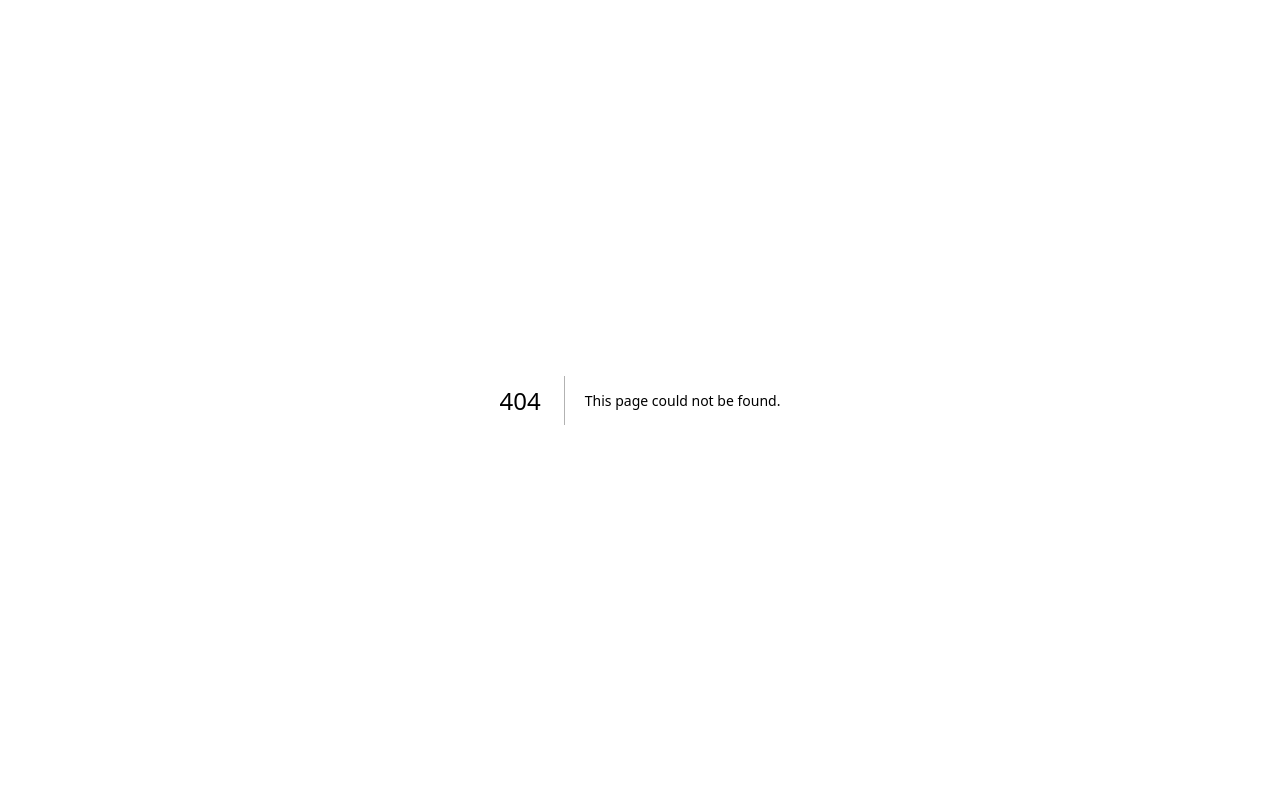
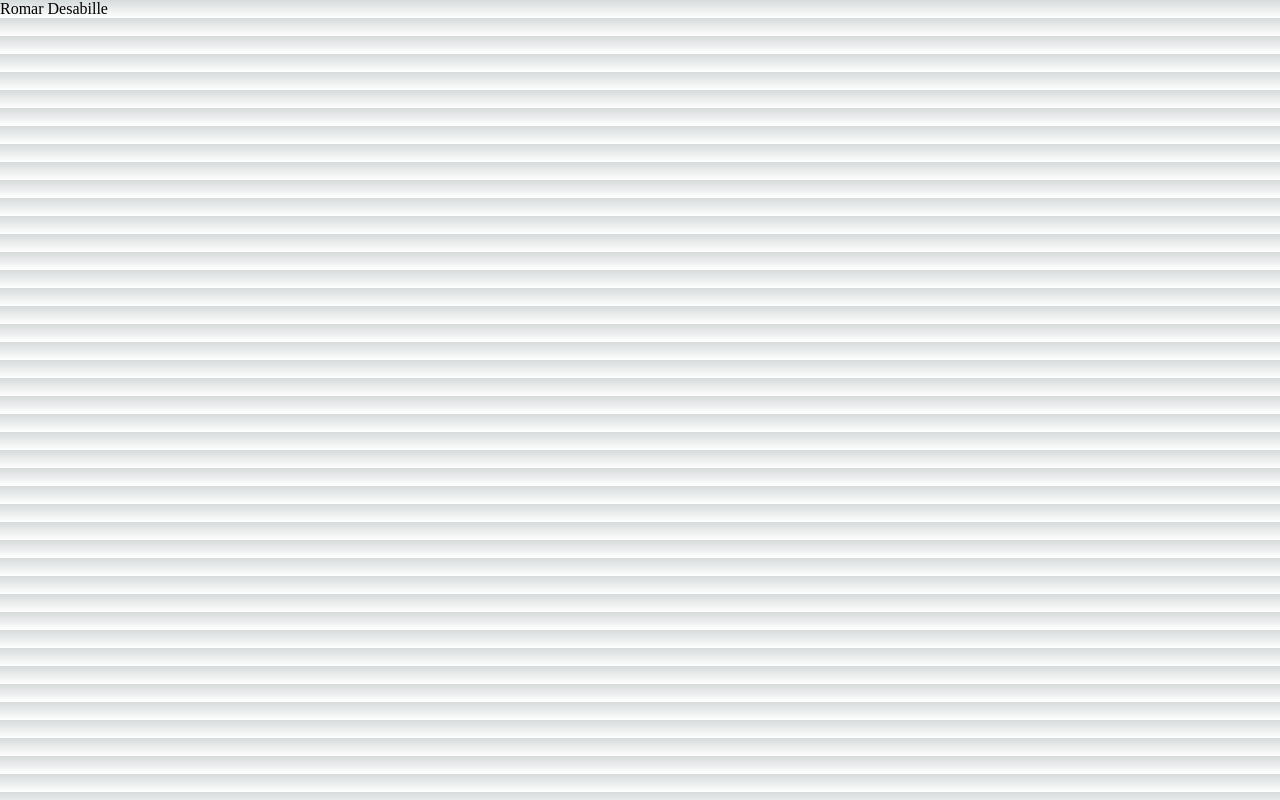
Before and after one commit to romardesabillee/git-example-adv102C, a Next.js app: page /romar_desabille in a window 1280 px wide. Before the commit this address had no page. Built offline with nearby package versions, Linux system fonts and the light colour scheme.

Commit message:
added page & updated readme

```diff
--- /dev/null
+++ b/src/pages/romar_desabille.tsx
@@ -0,0 +1,7 @@
+
+export default function MyPage() {
+
+    return (
+        <div>Romar Desabille</div>
+    )
+}
```
Also changed, not shown: 1 other file (tests, documents, lock files or other folders).
